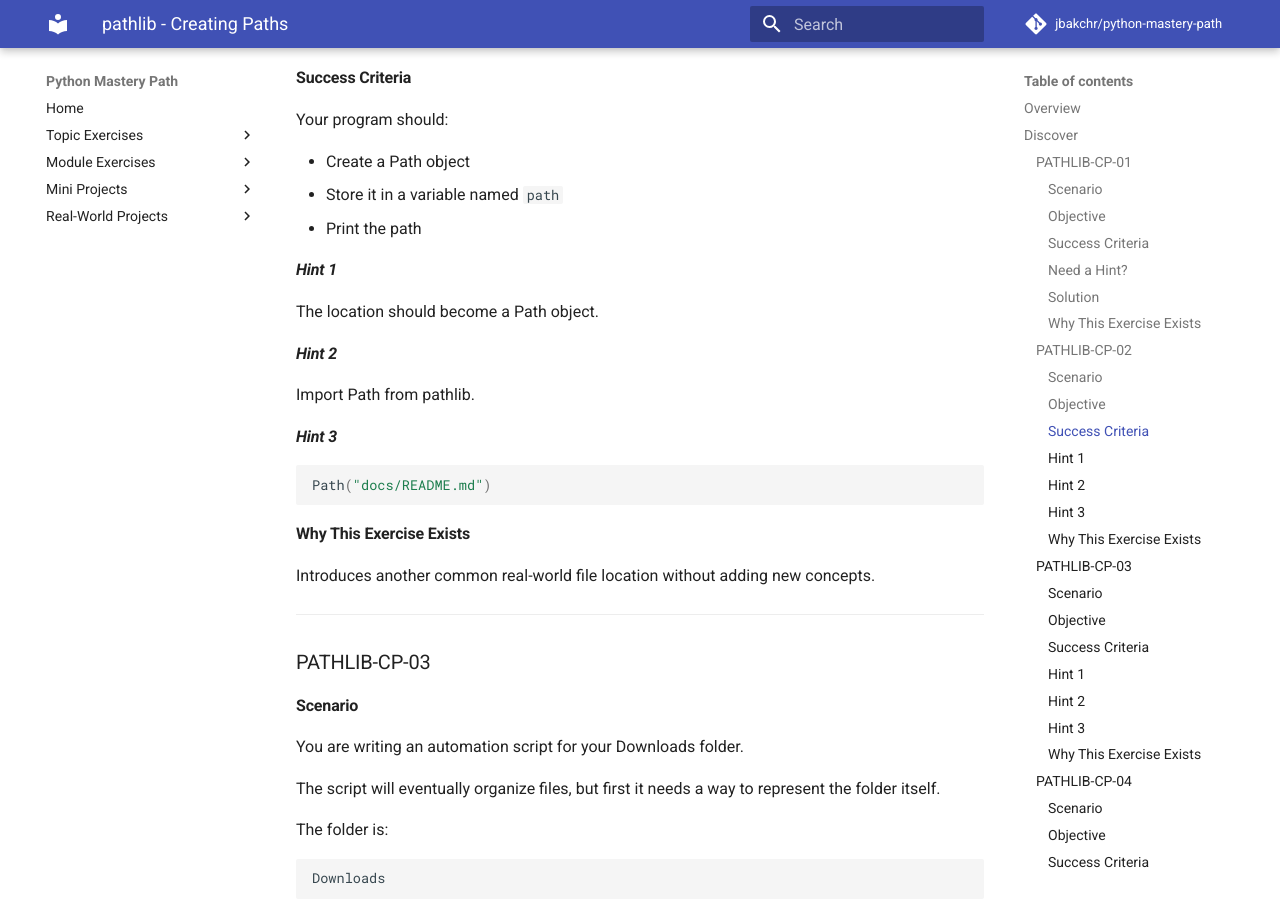
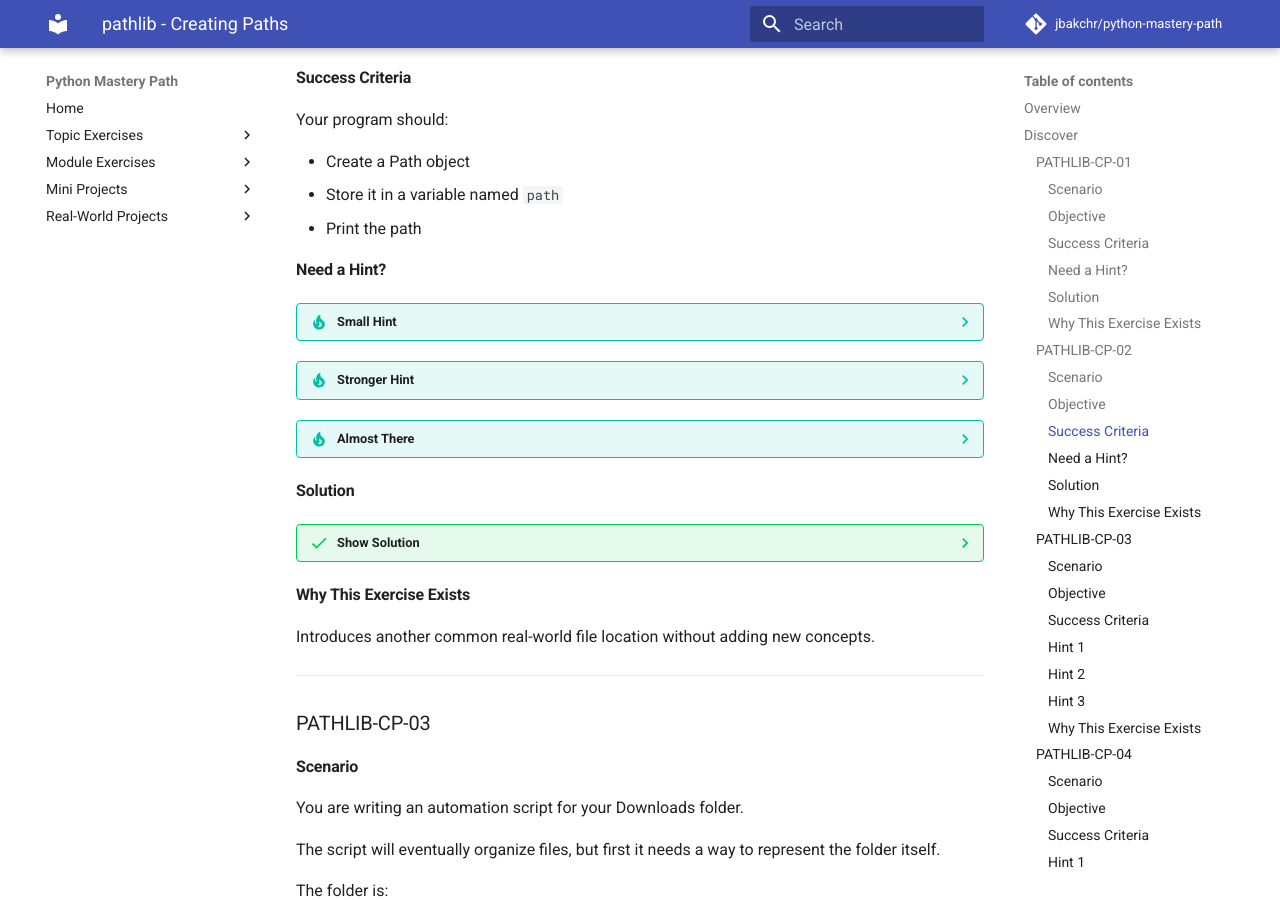
Before and after one commit to jbakchr/python-mastery-path, an MkDocs documentation site: the page built from docs/modules/pathlib/creating-paths.md, in a window 1280 px wide and 900 px high, scrolled down 2250 px. Built offline with MkDocs 1.6.1 and Material for MkDocs 9.7.7, drawn with Linux system fonts in a browser that asks for light colours; comment, search, counter and statistics services are not loaded.

Commit message:
docs(pathlib): replace hint sections with tip blocks

````diff
--- a/docs/modules/pathlib/creating-paths.md
+++ b/docs/modules/pathlib/creating-paths.md
@@ -121,19 +121,33 @@ Your program should:
 - Store it in a variable named `path`
 - Print the path
 
-#### _Hint 1_
+#### Need a Hint?
 
-The location should become a Path object.
+??? tip "Small Hint"
 
-#### _Hint 2_
+    The location should become a Path object.
 
-Import Path from pathlib.
+??? tip "Stronger Hint"
 
-#### _Hint 3_
+    Import Path from pathlib.
 
-```python
-Path("docs/README.md")
-```
+??? tip "Almost There"
+
+    ```python
+    Path("docs/README.md")
+    ```
+
+#### Solution
+
+??? success "Show Solution"
+
+    ```python
+    from pathlib import Path
+
+    path = Path("docs/README.md")
+
+    print(path)
+    ```
 
 #### Why This Exercise Exists
 
````
